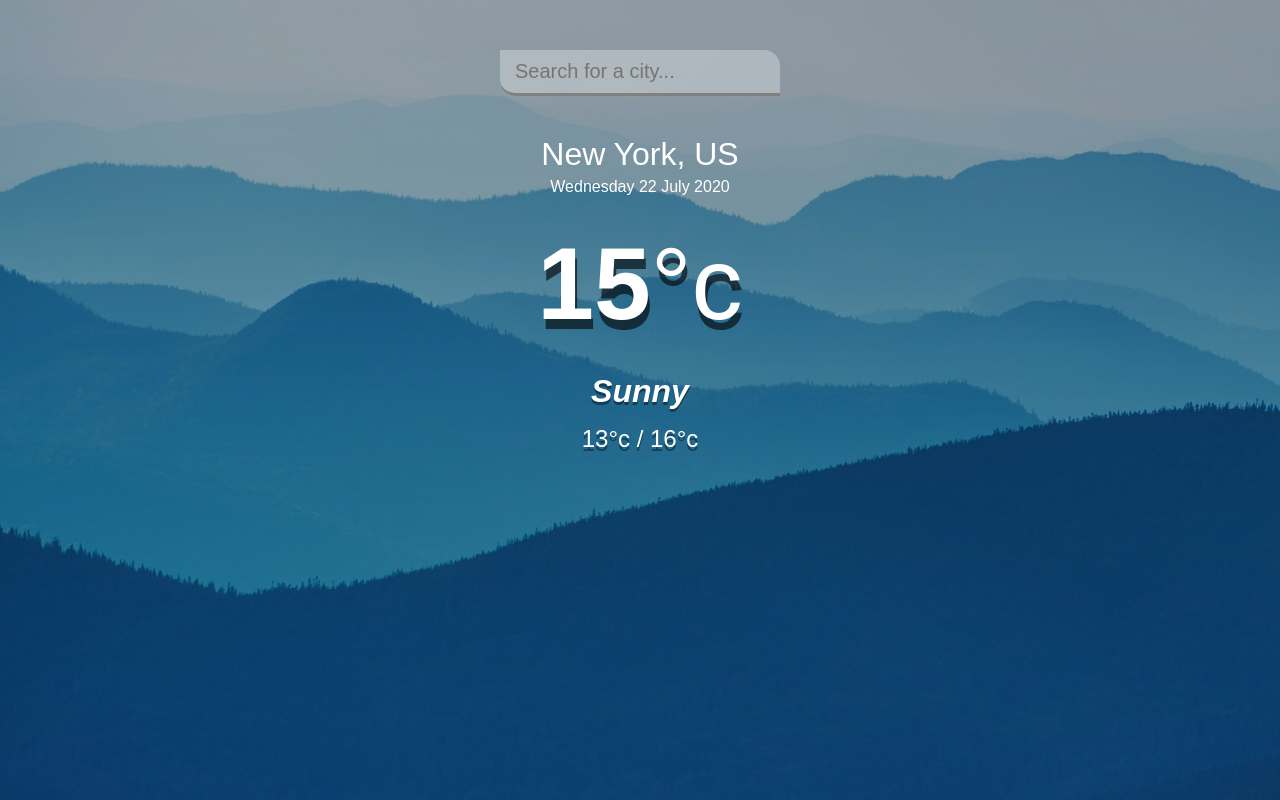
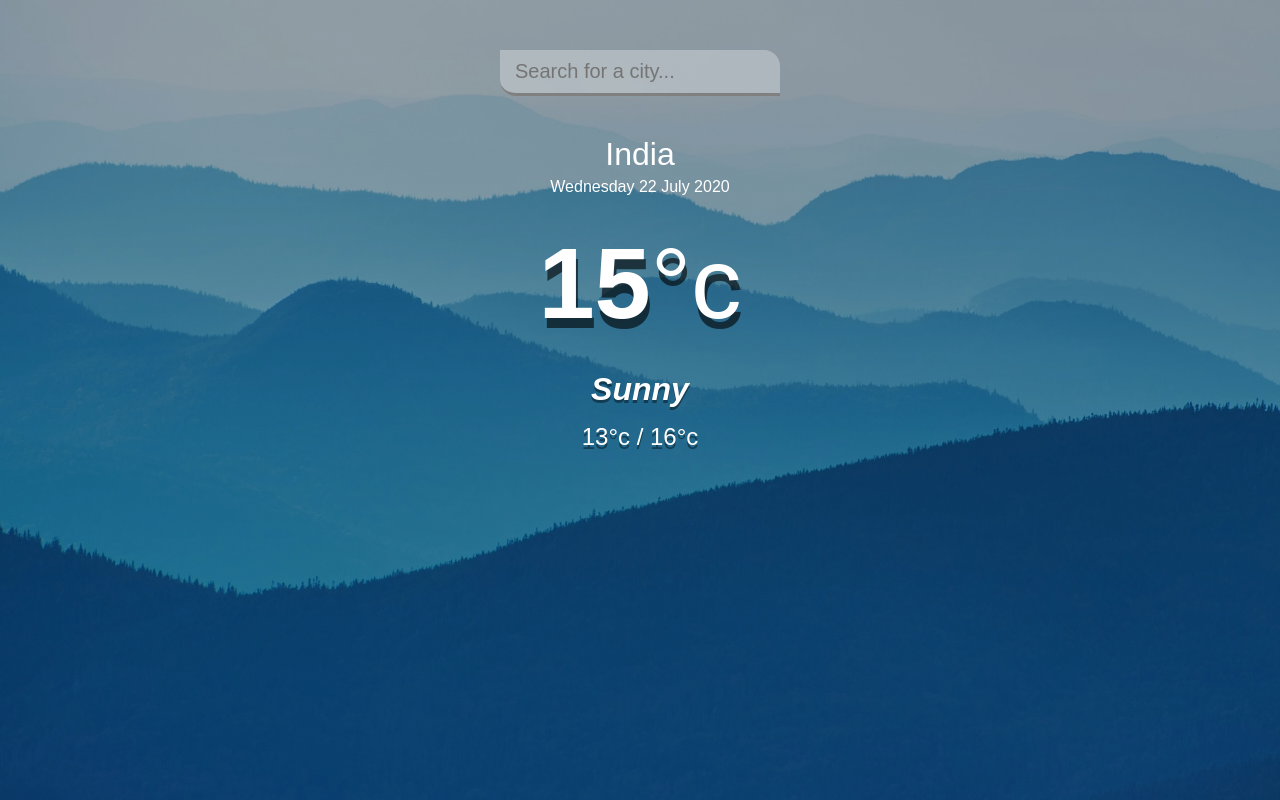
Before and after one commit to Dhanji11/Oriserve-Project, a plain HTML site: page index.html in a window 1280 px wide. Drawn offline with Linux system fonts and the light colour scheme.

Commit message:
all files start to commit

```diff
--- a/index.html
+++ b/index.html
@@ -13,7 +13,7 @@
     </header>
     <main>
       <section class="location">
-        <div class="city">New York, US</div>
+        <div class="city">India</div>
         <div class="date">Wednesday 22 July 2020</div>
       </section>
       <div class="current">
--- a/main.css
+++ b/main.css
@@ -68,7 +68,7 @@ main {
 
 .current .temp {
   color: #fff;
-  font-size: 102px;
+  font-size: 101px;
   font-weight: 900;
   margin: 30px 0px;
   text-shadow: 2px 10px rgba(0, 0, 0, 0.6);
--- a/main.js
+++ b/main.js
@@ -39,7 +39,7 @@ function displayResults (weather) {
 
 function dateBuilder (d) {
   let months = ["January", "February", "March", "April", "May", "June", "July", "August", "September", "October", "November", "December"];
-  let days = ["Sunday", "Monday", "Tuesday", "Wednesday", "Thursday", "Friday", "Saturday"];
+  let days = ["Sundy", "Monday", "Tuesday", "Wednesday", "Thursday", "Friday", "Saturday"];
 
   let day = days[d.getDay()];
   let date = d.getDate();
```
